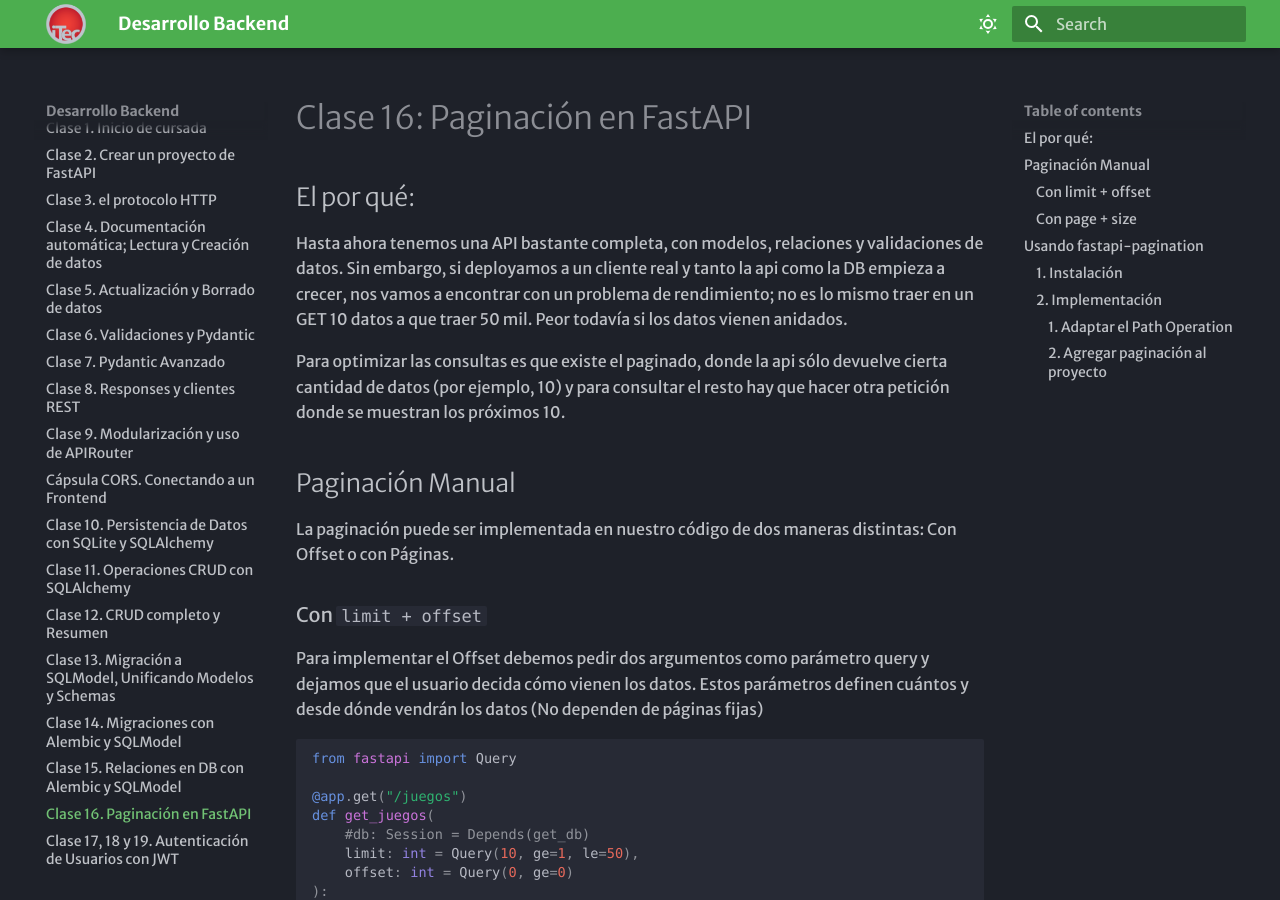
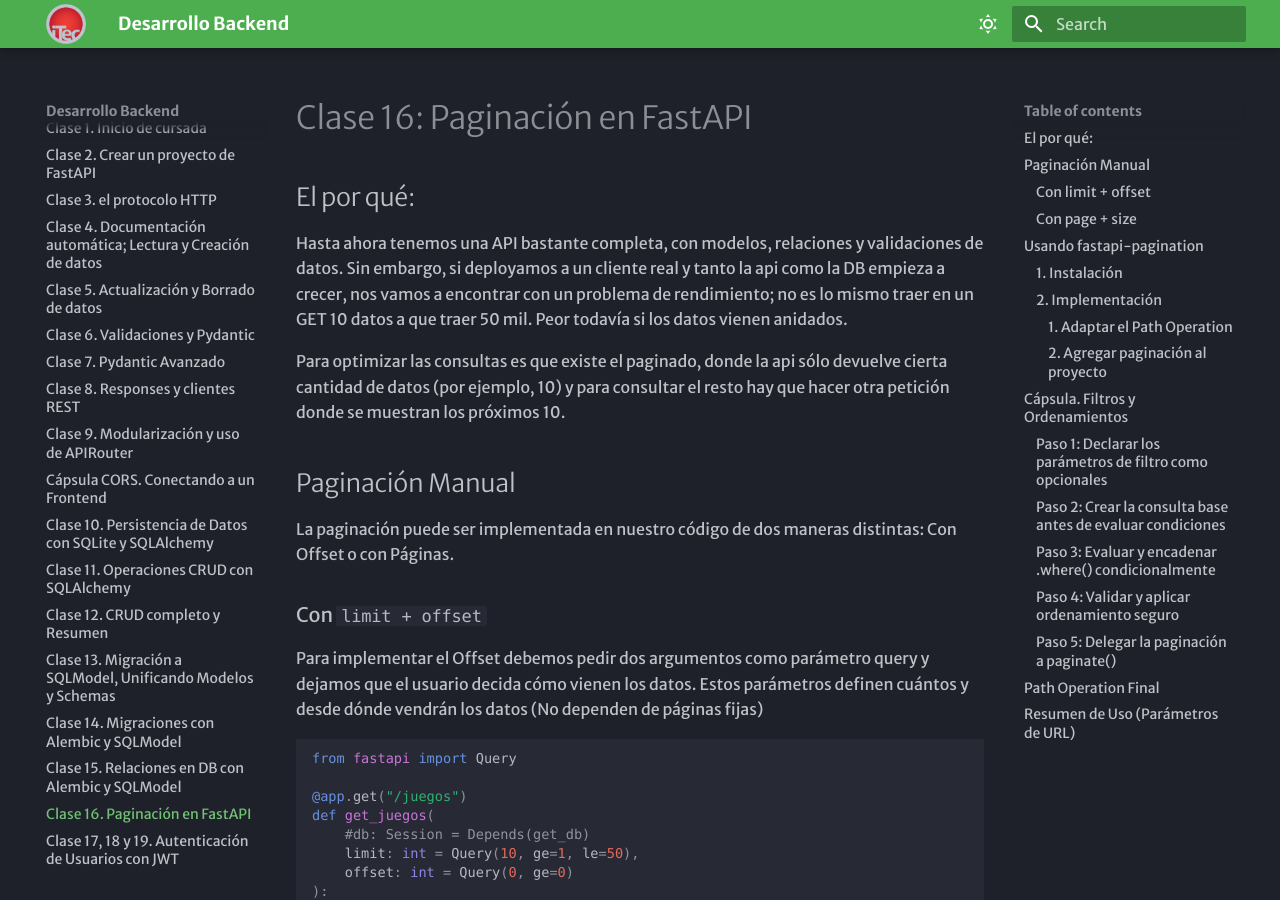
Before and after one commit to FacuLemo/docs-segundo, an MkDocs documentation site: the page built from docs/clase16-paginacion.md, in a window 1280 px wide and 900 px high. Built offline with MkDocs 1.6.1 and Material for MkDocs 9.7.7, drawn with Linux system fonts in a browser that asks for light colours; some web fonts are replaced.

Commit message:
pagination header fix

```diff
--- a/docs/clase16-paginacion.md
+++ b/docs/clase16-paginacion.md
@@ -107,7 +107,7 @@ Si todo salió bien, deberíamos ver nuestro response body de Juegos paginado, d
 
 ---
 
-# Cápsula. Filtros y Ordenamientos
+## Cápsula. Filtros y Ordenamientos
 
 Si queremos aplicar filtrado por campos y ordenamiento en nuestros endpoints, necesitamos implementar una **construcción progresiva de queries**: partimos de un `select(Juego)` base y encadenamos condiciones `.where()` únicamente para los parámetros que el cliente envió.
 
```
